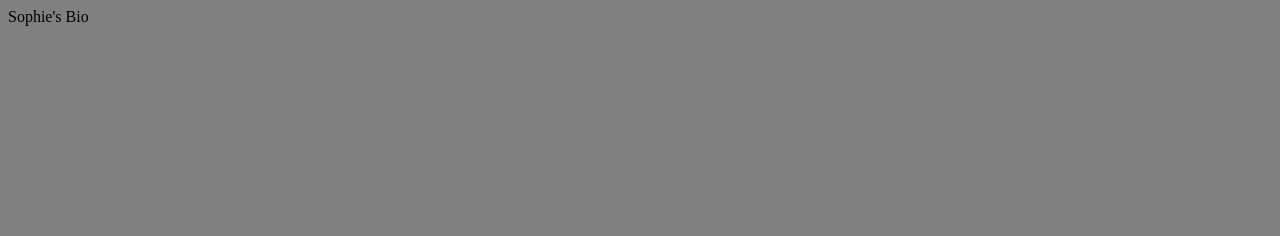
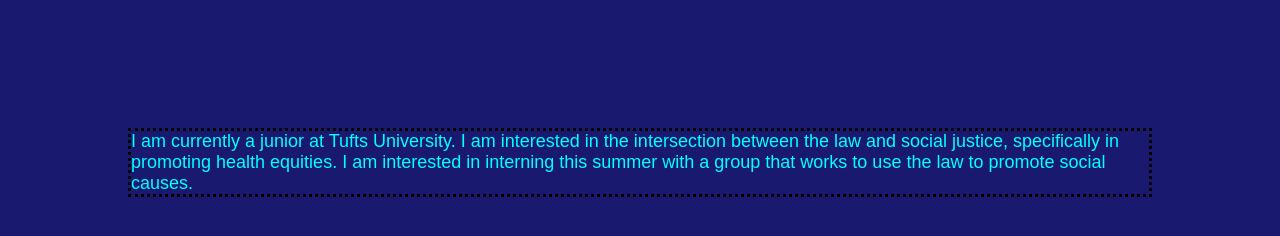
Before and after one commit to smaki01/smaki01.github.io, a plain HTML site: page bio.html in a window 1280 px wide. Drawn offline with Linux system fonts and the light colour scheme.

Commit message:
more formatting and info in bio and resume

```diff
--- a/bio.html
+++ b/bio.html
@@ -1,11 +1,11 @@
 <!DOCTYPE html>
 <html>
 <head>
-<link rel="stylesheet" type="text/css" href="stylesheet2.css">
+<link rel="stylesheet" type="text/css" href="stylesheet.css">
 </head>
 <body>
-<p1>
-Sophie's Bio
-</p1>
+<p2>
+I am currently a junior at Tufts University. I am interested in the intersection between the law and social justice, specifically in promoting health equities. I am interested in interning this summer with a group that works to use the law to promote social causes.
+</p2>
 </body>
 </html>
--- a/stylesheet.css
+++ b/stylesheet.css
@@ -1,9 +1,18 @@
 body{
-	background-color: gray;
+	background-color: #191970;
+	border-style: dotted;
+	margin: 10%
+}
 
-}
+
 p1 {
-color: blue;
-font-size: xx-large;
+color:  #00FFFF;
+font-size: 500%;
 font-family: sans-serif;
 }
+
+p2 {
+	color: #00FFFF;
+	font-size: large;
+	font-family: sans-serif;
+}
```
Also changed, not shown: index.html (+2 -1 lines), resume.html (+3 -3 lines).
